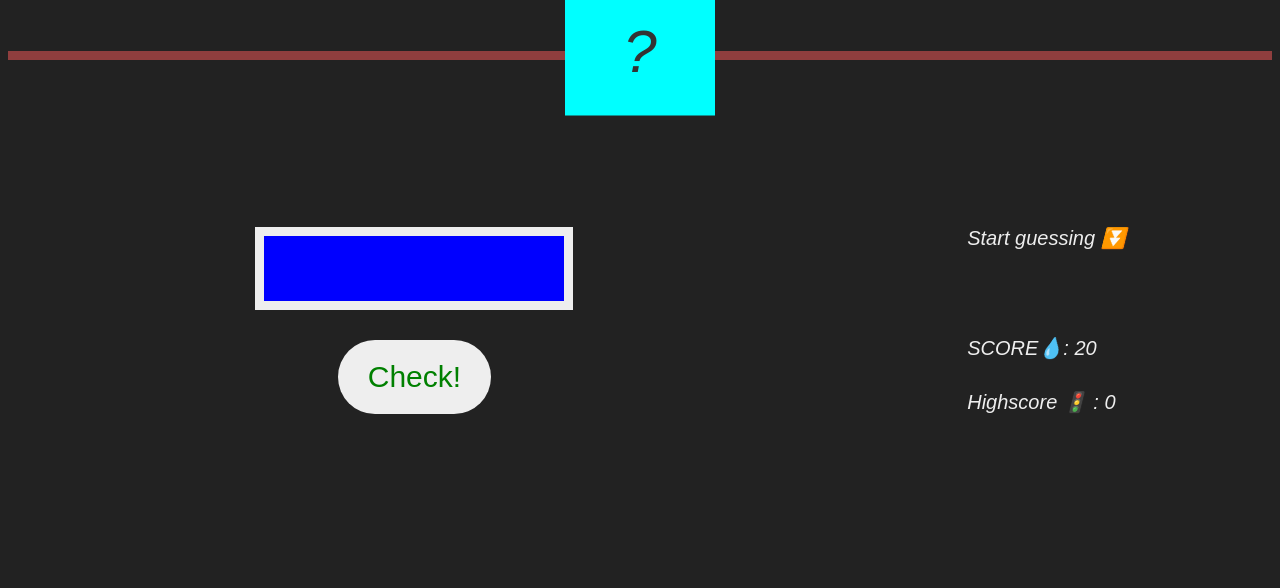
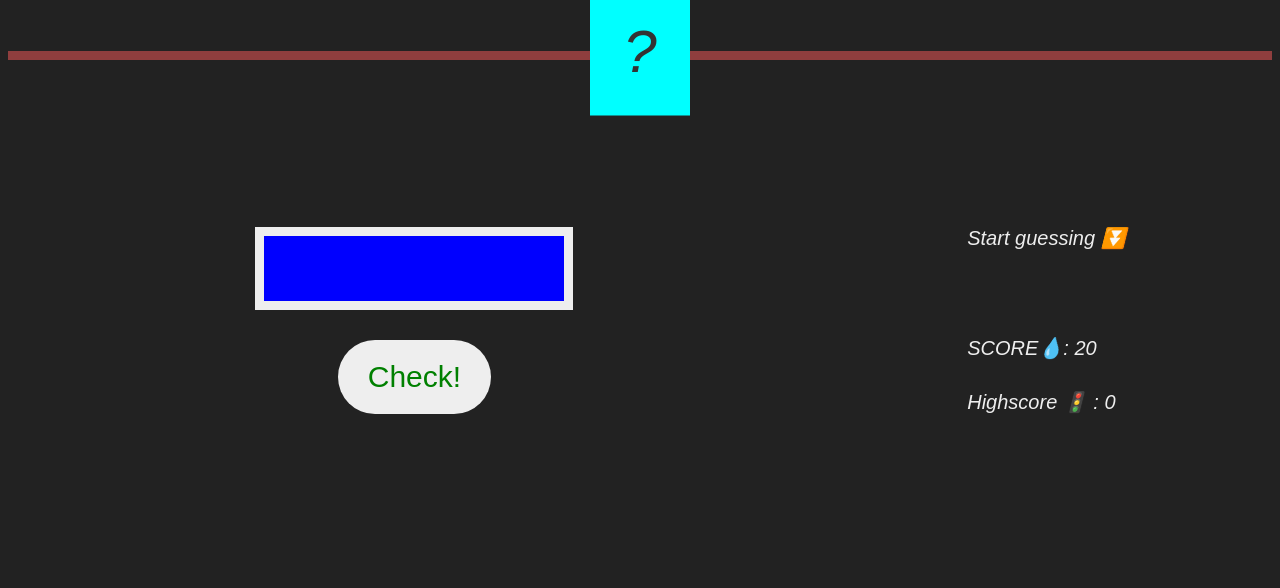
Before and after one commit to Adewaleoj/Guess-numberr, a plain HTML site: page index.html in a window 1280 px wide. Shown: the part 237-825 px from the top of the page. Drawn offline with Linux system fonts and the light colour scheme.

Commit message:
Update folder.css

```diff
--- a/folder.css
+++ b/folder.css
@@ -66,7 +66,7 @@ left: 50%;
     background-color: aqua;
     color: rgb(51, 51, 51);
     font-size: 6rem;
-    width: 15rem;
+    width: 10rem;
     padding: 3rem 0rem;
     text-align: center;
     position: absolute;
```
